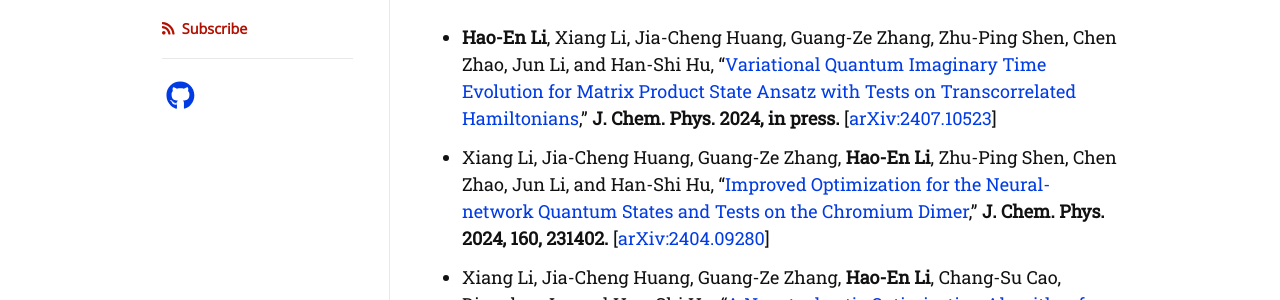
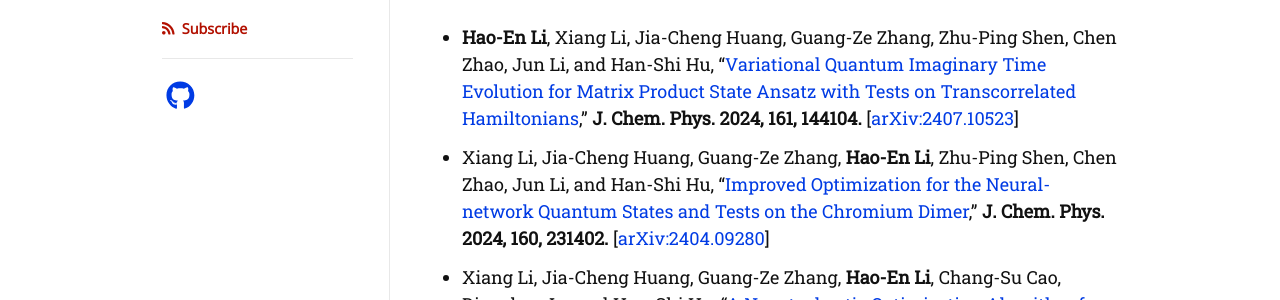
Before and after one commit to haoen2021/haoen2021.github.io, a Jekyll site: the page built from pubs.md, in a window 1280 px wide. Shown: the part 307-607 px from the top of the page. Built offline with Jekyll 4.4.1, drawn with Linux system fonts in a browser that asks for light colours; nearby versions of some CDN libraries; some web fonts are replaced.

Commit message:
Update pubs.md

```diff
--- a/pubs.md
+++ b/pubs.md
@@ -3,7 +3,7 @@ layout: page
 title: Publications and Preprints
 permalink: /pubs/
 ---
-+ **Hao-En Li**, Xiang Li, Jia-Cheng Huang, Guang-Ze Zhang, Zhu-Ping Shen, Chen Zhao, Jun Li, and Han-Shi Hu, "[Variational Quantum Imaginary Time Evolution for Matrix Product State Ansatz with Tests on Transcorrelated Hamiltonians](https://arxiv.org/abs/2407.10523)," **J. Chem. Phys. 2024, in press.** [[arXiv:2407.10523](https://arxiv.org/abs/2407.10523)]
++ **Hao-En Li**, Xiang Li, Jia-Cheng Huang, Guang-Ze Zhang, Zhu-Ping Shen, Chen Zhao, Jun Li, and Han-Shi Hu, "[Variational Quantum Imaginary Time Evolution for Matrix Product State Ansatz with Tests on Transcorrelated Hamiltonians](https://arxiv.org/abs/2407.10523)," **J. Chem. Phys. 2024, 161, 144104.** [[arXiv:2407.10523](https://arxiv.org/abs/2407.10523)]
 + Xiang Li, Jia-Cheng Huang, Guang-Ze Zhang, **Hao-En Li**, Zhu-Ping Shen, Chen Zhao, Jun Li, and Han-Shi Hu, "[Improved Optimization for the Neural-network Quantum States and Tests on the Chromium Dimer](https://doi.org/10.1063/5.0214150)," **J. Chem. Phys. 2024, 160, 231402.** [[arXiv:2404.09280](https://arxiv.org/abs/2404.09280)]
 + Xiang Li, Jia-Cheng Huang, Guang-Ze Zhang, **Hao-En Li**, Chang-Su Cao, Dingshun Lv, and Han-Shi Hu,
   "[A Nonstochastic Optimization Algorithm for Neural-Network Quantum States](https://pubs.acs.org/doi/10.1021/acs.jctc.3c00831)," **J. Chem. Theory**
```
